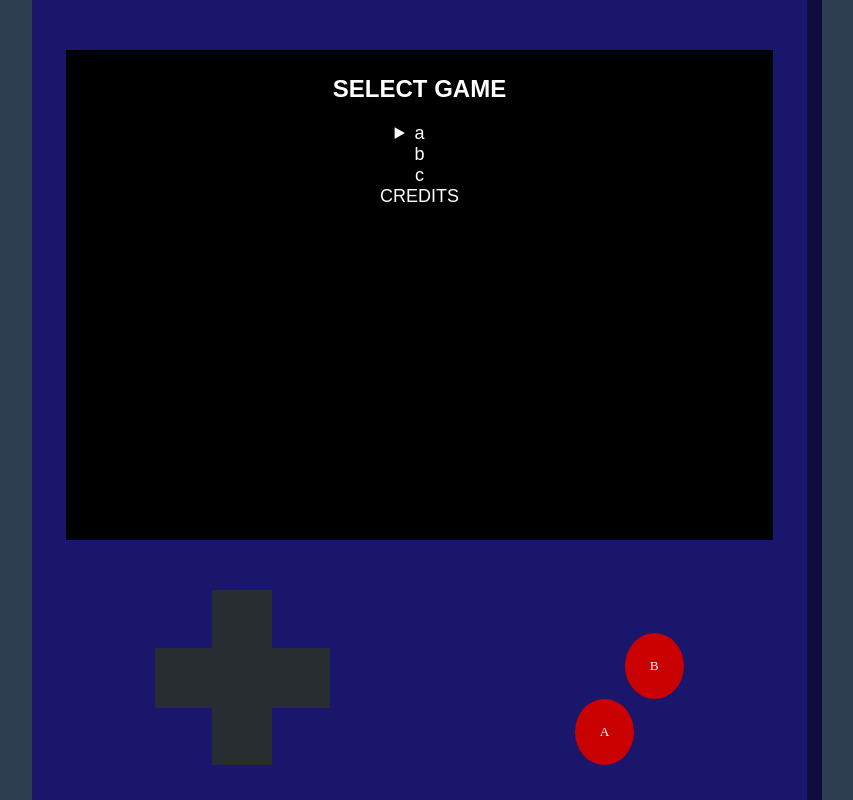
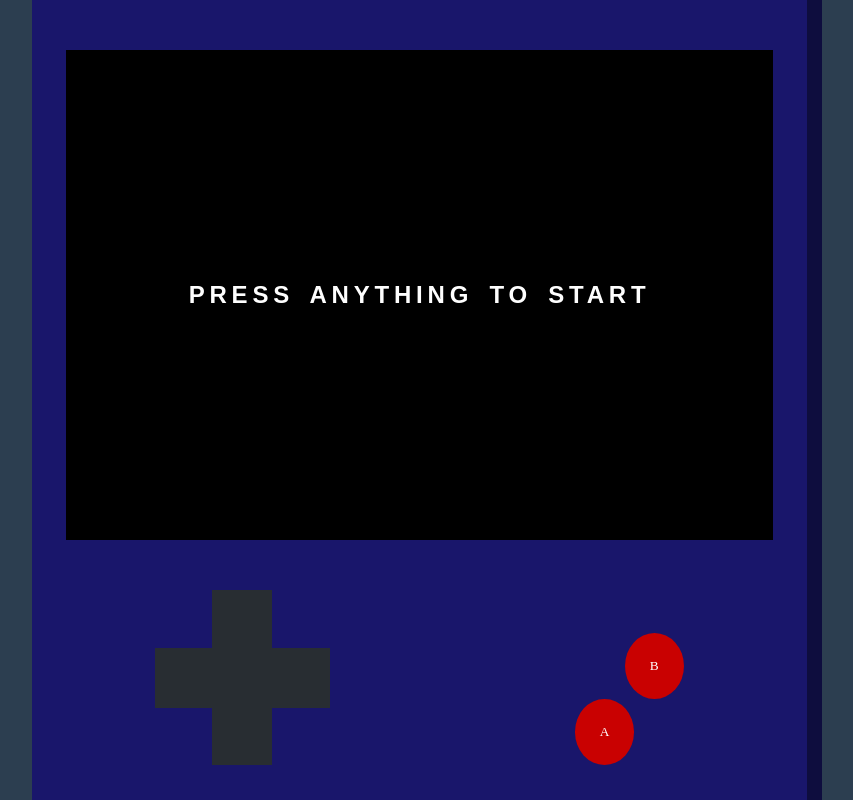
Before and after one commit to DavidHern0/PixelReact, a React (Vite) app: page / in a window 1280 px wide. Shown: the whole page, without its empty margins (213-1066 px from the left). Built offline with nearby package versions, Linux system fonts and the light colour scheme; a web font is replaced by a local one.

Commit message:
Games -> Menu, StartScreen added

```diff
--- a/src/App.jsx
+++ b/src/App.jsx
@@ -1,11 +1,12 @@
-import React, { useState } from 'react';
-import Games from './components/games/Games';
-import Credits from './components/games/credits/Credits';
+import React, { useState, useEffect } from 'react';
+import Menu from './components/menu/Menu';
+import Credits from './components/credits/Credits';
+import StartScreen from './components/StartScreen/StartScreen';
 
 function App() {
   const [selectedGame, setSelectedGame] = useState();
   const [componentHistory, setComponentHistory] = useState([]);
-  const [currentComponent, setCurrentComponent] = useState(<Games selectedGame={selectedGame} setSelectedGame={setSelectedGame} />);
+  const [currentComponent, setCurrentComponent] = useState(<StartScreen />);
 
   const simulateKeyEvent = (key) => {
     const event = new KeyboardEvent('keydown', {
@@ -18,12 +19,33 @@ function App() {
     document.dispatchEvent(event);
   };
 
+  function handleAction(event) {
+    if (currentComponent.type === StartScreen) {
+      setCurrentComponent(<Menu selectedGame={selectedGame} setSelectedGame={setSelectedGame} />);
+    }
+  }
+  useEffect(() => {
+    const handleClick = (event) => {
+      handleAction(event);
+    };
+
+    document.addEventListener('click', handleClick);
+    document.addEventListener('keydown', handleAction);
+
+    return () => {
+      document.removeEventListener('click', handleClick);
+      document.removeEventListener('keydown', handleAction);
+    };
+  }, [handleAction]);
+
+
+
   const handleButtonClick = (direction) => {
     simulateKeyEvent(`Arrow${direction}`);
   };
 
   const handleAButtonClick = () => {
-    if (currentComponent.type === Games) {
+    if (currentComponent.type === Menu) {
       if (selectedGame) {
         setComponentHistory([...componentHistory, currentComponent]);
         if (selectedGame === 'CREDITS') {
@@ -34,7 +56,7 @@ function App() {
   };
 
   const handleBButtonClick = () => {
-    if (currentComponent.type != Games) {
+    if (currentComponent.type != Menu && currentComponent.type != StartScreen) {
       const previousComponent = componentHistory.pop();
       setComponentHistory([...componentHistory]);
       setCurrentComponent(previousComponent);
@@ -45,7 +67,7 @@ function App() {
     <>
       <div className='arcade-machine'>
         <div className='screen'>
-          {currentComponent.type === Games ? <Games selectedGame={selectedGame} setSelectedGame={setSelectedGame} /> : currentComponent}
+          {currentComponent.type === Menu ? <Menu selectedGame={selectedGame} setSelectedGame={setSelectedGame} /> : currentComponent}
         </div>
 
         <div className='arcade-buttons'>
--- /dev/null
+++ b/src/components/StartScreen/StartScreen.css
@@ -0,0 +1,26 @@
+.centered-container {
+    display: flex;
+    justify-content: center;
+    align-items: center;
+    height: 100%;
+}
+
+@keyframes blink {
+    0% {
+        opacity: 1;
+    }
+
+    50% {
+        opacity: 0;
+    }
+}
+
+.blinking-text {
+    animation: blink 2s infinite;
+    /* Puedes ajustar la duración según tus necesidades */
+}
+
+h2 {
+    letter-spacing: 0.2em;
+    word-spacing: 0.2em;
+}
--- /dev/null
+++ b/src/components/StartScreen/StartScreen.jsx
@@ -0,0 +1,13 @@
+import './StartScreen.css';
+
+const StartScreen = () => {
+  return (
+    <>
+    <div className='centered-container'>
+      <h2 className='blinking-text'>PRESS ANYTHING TO START</h2>
+    </div>
+    </>
+  );
+};
+
+export default StartScreen;
--- a/src/components/games/Games.jsx
+++ b/src/components/menu/Menu.jsx
@@ -1,7 +1,7 @@
 import React, { useEffect } from 'react';
-import './Games.css';
+import './Menu.css';
 
-const Games = ({ selectedGame, setSelectedGame }) => {
+const Menu = ({ selectedGame, setSelectedGame }) => {
   const gamesList = ["a", "b", "c", "CREDITS"];
 
   useEffect(() => {
@@ -45,4 +45,4 @@ const Games = ({ selectedGame, setSelectedGame }) => {
   );
 };
 
-export default Games;
+export default Menu;
--- a/src/index.css
+++ b/src/index.css
@@ -9,6 +9,10 @@ body {
 
 h1 {
   font-weight: 400;
+}
+
+h1, h2, li, ul {
+  cursor: default;
 }
 
 #root {
```
Also changed, not shown: src/components/credits/Credits.jsx (renamed from src/components/games/credits/Credits.jsx), src/components/menu/Menu.css (renamed from src/components/games/Games.css).
